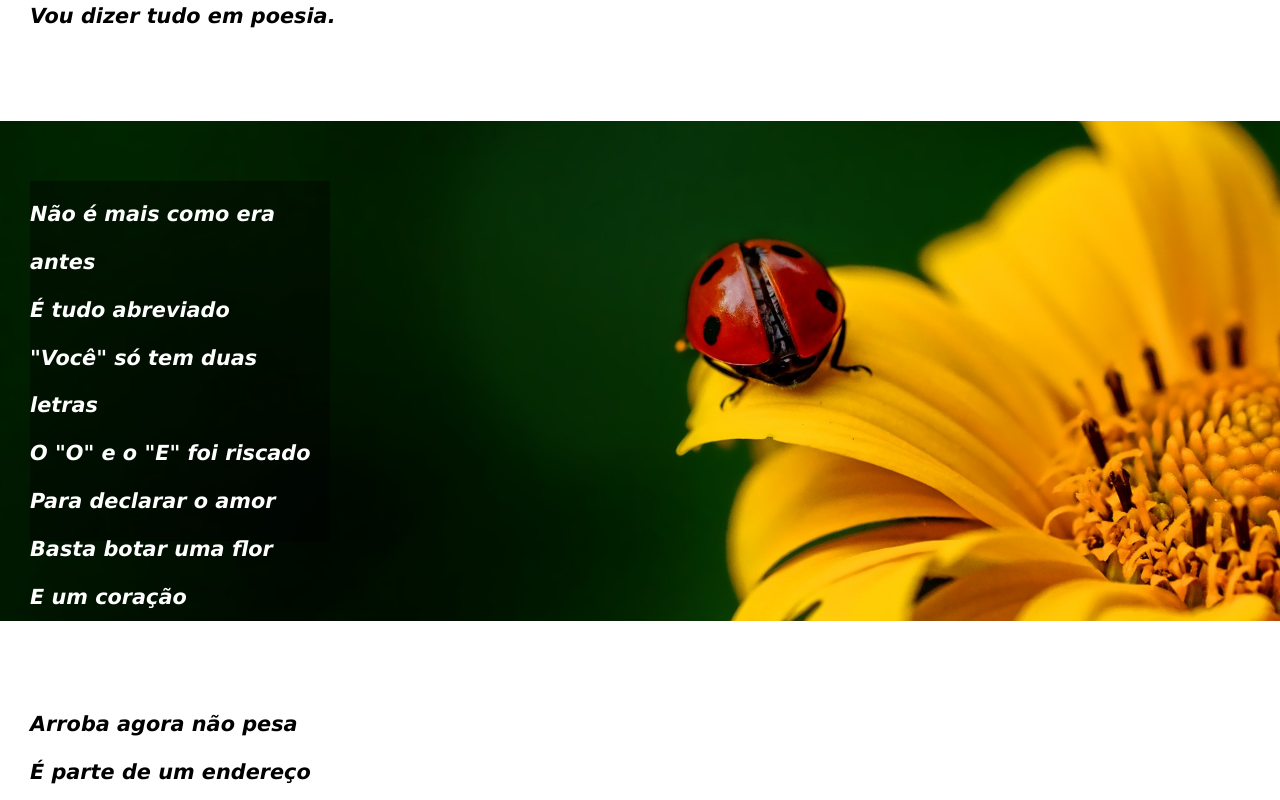
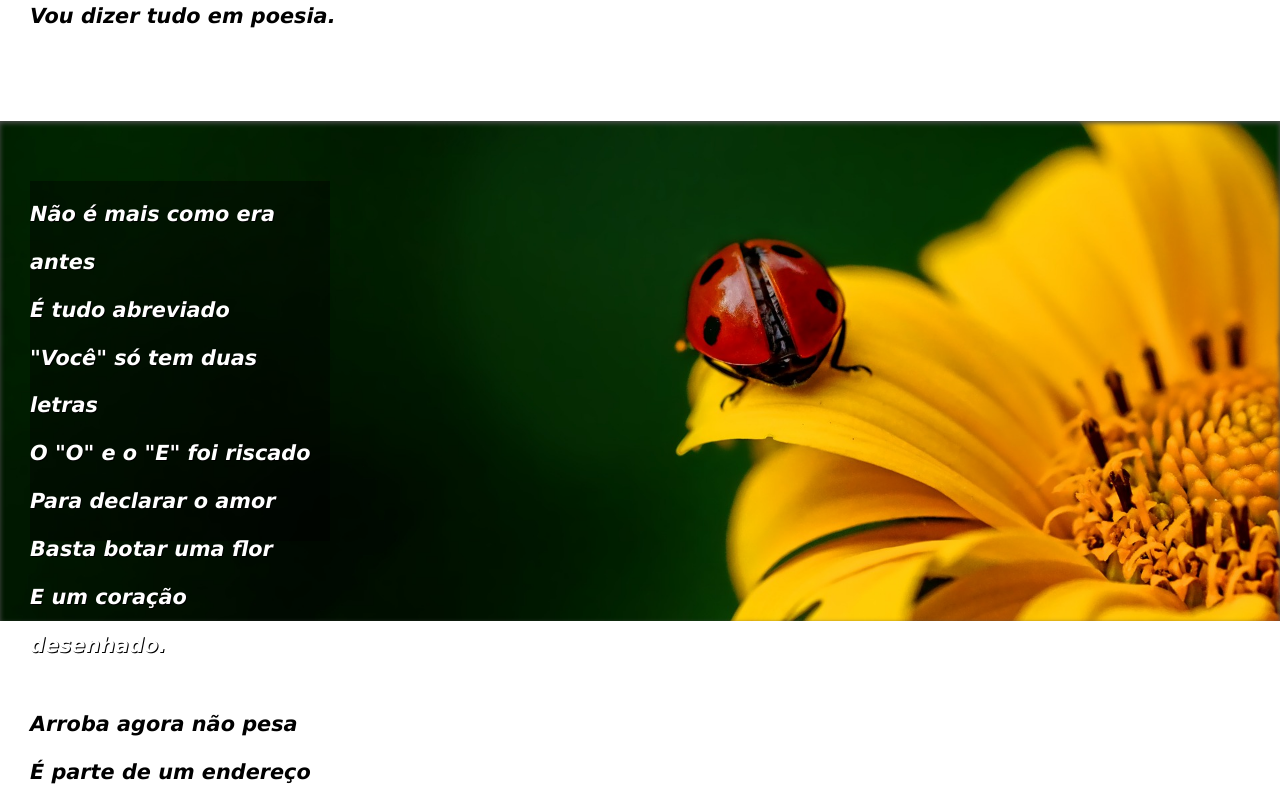
Before and after one commit to EdevNogueira/projeto-cordel, a plain HTML site: page index.html in a window 1280 px wide. Shown: the part 560-1360 px from the top of the page. Drawn offline with Linux system fonts and the light colour scheme.

Commit message:
updates style

```diff
--- a/style.css
+++ b/style.css
@@ -60,6 +60,7 @@ p {
     background-attachment: fixed;
     width: 100%;
     height: 500px;
+    box-shadow: inset 0px 2px 5px #515151;
 }
 #cartas {
     background-color: black;
@@ -70,6 +71,7 @@ p {
     background-attachment: fixed;
     width: 100%;
     height: 500px;
+    box-shadow: inset 0px 2px 5px #515151;
 }
 .retangulo {
     color: white;
@@ -83,6 +85,7 @@ p {
 .retangulo > p {
     padding-left: 0px;
     padding-top: 10px;
+    text-shadow: 1px 1px 0px black;
 }
 footer {
     color: white;
```
